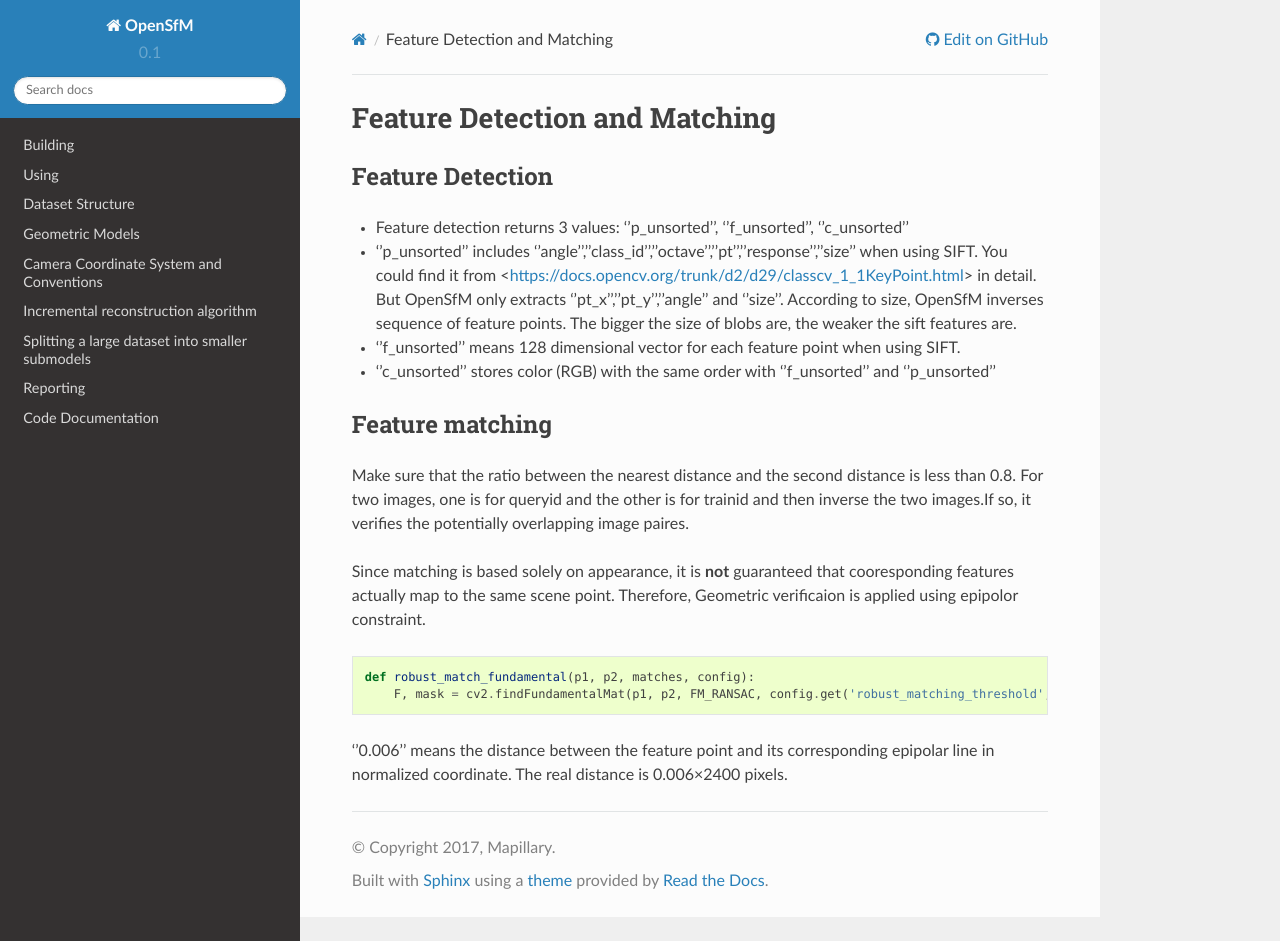
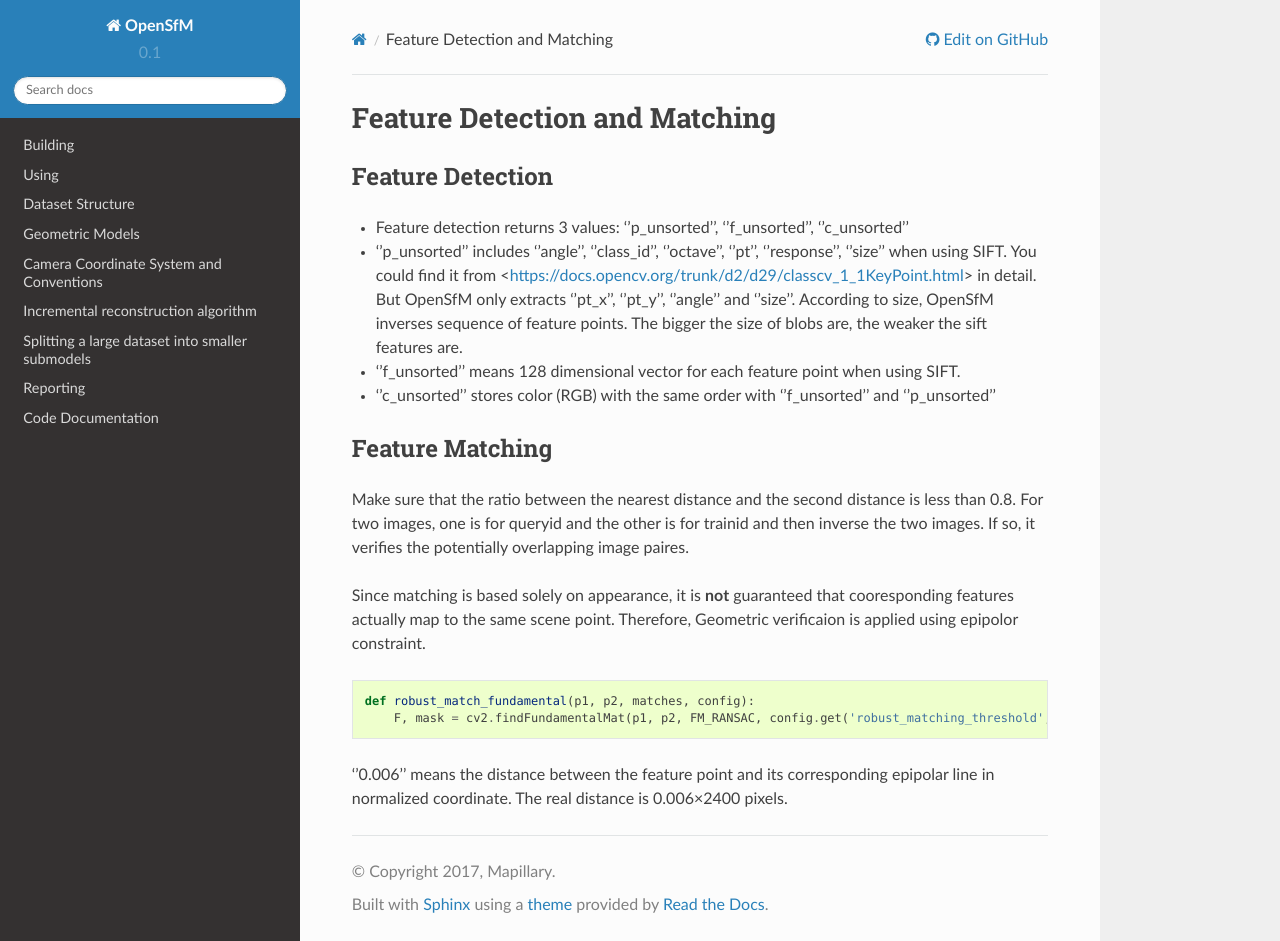
Before and after one commit to mapillary/OpenSfM, a Sphinx documentation site: the page built from doc/source/feature_detect_match.rst, in a window 1280 px wide and 941 px high. Built offline with Sphinx 7.4.7 and the Read the Docs theme 2.0.0, drawn with Linux system fonts in a browser that asks for light colours.

```diff
--- a/doc/source/feature_detect_match.rst
+++ b/doc/source/feature_detect_match.rst
@@ -7,14 +7,17 @@ Feature Detection
 -----------------
 
 -  Feature detection returns 3 values: ''p_unsorted'', ''f_unsorted'', ''c_unsorted''
-- ''p_unsorted'' includes ''angle'',''class_id'',''octave'',''pt'',''response'',''size'' when using SIFT. You could find it from <https://docs.opencv.org/trunk/d2/d29/classcv_1_1KeyPoint.html> in detail. But OpenSfM only extracts ''pt_x'',''pt_y'',''angle'' and ''size''. According to size, OpenSfM inverses sequence of feature points. The bigger the size of blobs are, the weaker the sift features are.
+
+- ''p_unsorted'' includes ''angle'', ''class_id'', ''octave'', ''pt'', ''response'', ''size'' when using SIFT. You could find it from <https://docs.opencv.org/trunk/d2/d29/classcv_1_1KeyPoint.html> in detail. But OpenSfM only extracts ''pt_x'', ''pt_y'', ''angle'' and ''size''. According to size, OpenSfM inverses sequence of feature points. The bigger the size of blobs are, the weaker the sift features are.
+
 -  ''f_unsorted'' means 128 dimensional vector for each feature point when using SIFT.
+
 -  ''c_unsorted'' stores color (RGB) with the same order with ''f_unsorted'' and ''p_unsorted''
 
-Feature matching
+Feature Matching
 -----------------
 
-Make sure that the ratio between the nearest distance and the second distance is less than 0.8. For two images, one is for queryid and the other is for trainid and then inverse the two images.If so, it verifies the potentially overlapping image paires.
+Make sure that the ratio between the nearest distance and the second distance is less than 0.8. For two images, one is for queryid and the other is for trainid and then inverse the two images. If so, it verifies the potentially overlapping image paires.
 
 Since matching is based solely on appearance, it is **not** guaranteed that cooresponding features actually map to the same scene point. Therefore, Geometric verificaion is applied using epipolor constraint.
 
```
